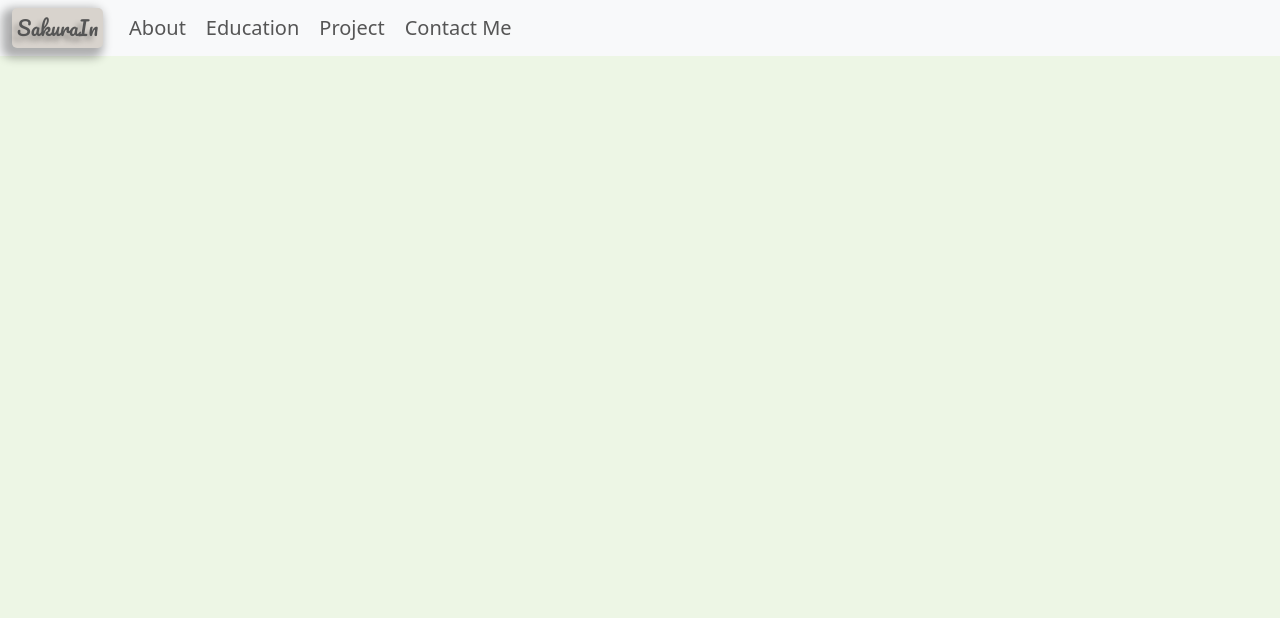
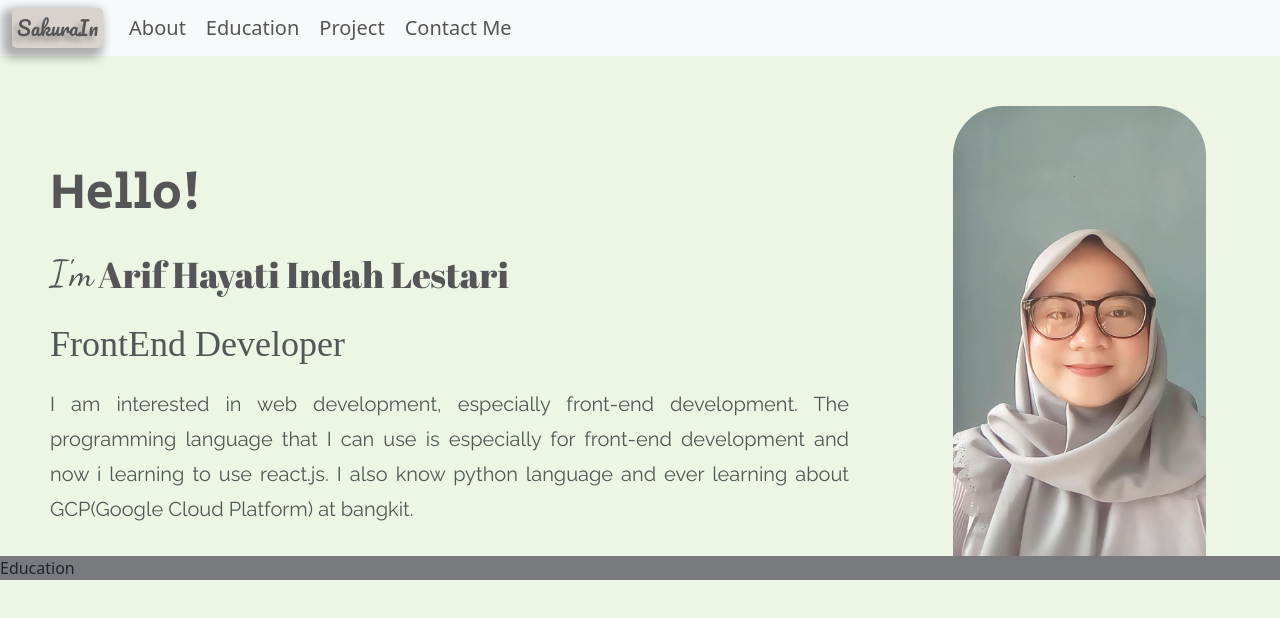
Before and after one commit to IndahSkr/profile_portfolio.github.io, a plain HTML site: page index.html in a window 1280 px wide. Drawn offline with nearby package versions, Linux system fonts and the light colour scheme; a web font is replaced by a local one.

Commit message:
add photo and about profile

```diff
--- a/index.html
+++ b/index.html
@@ -38,6 +38,23 @@
             </div>
         </div>
     </nav>
+    <div class="row konten">
+        <div class="col-md-9 desc">
+            <p class="hello">Hello!</p>
+            <div class="d-flex">
+                <p class="ftext">I'm </p>
+                &nbsp
+                <p class="stext">Arif Hayati Indah Lestari</p>
+            </div>
+            <p class="tjob">FrontEnd Developer</p>
+            <p class="about-text">I am interested in web development, especially front-end development. The programming language that I can use is especially for front-end development and now i learning to use react.js. I also know python language and ever learning about GCP(Google
+                Cloud Platform) at bangkit.</p>
+        </div>
+        <div class="col-md-3">
+            <img src="image/indah.jpg" alt="photo profile" class="image">
+        </div>
+    </div>
+    <div class="edu">Education</div>
 
 
 </body>
--- a/styles.css
+++ b/styles.css
@@ -1,12 +1,11 @@
-* {
+body {
     margin: 0;
-    padding: 0;
-    box-sizing: inherit;
 }
 
 html {
     scroll-behavior: smooth;
     background-color: #EDF6E5;
+    overflow: hidden;
 }
 
 
@@ -48,3 +47,57 @@ a {
     background-color: #D8D3CD;
     border-radius: 5px;
 }
+
+.image {
+    height: 450px;
+    /* width: 5px; */
+    border-radius: 50px 50px 0px 0px;
+    margin-right: 0;
+}
+
+.konten {
+    padding: 50px 50px 0 50px;
+    background-color: #EDF6E5;
+    color: #555555;
+    font-style: normal;
+    font-weight: normal;
+}
+
+.desc {
+    /* width: 400px; */
+    padding-top: 50px;
+}
+
+.about-text {
+    font-family: Raleway;
+    font-size: 20px;
+    text-align: justify;
+    margin-right: 80px;
+    line-height: 35px;
+    font-feature-settings: 'pnum' on, 'lnum' on;
+}
+
+.hello {
+    /* color: #555555; */
+    font-family: Secular One;
+    font-size: 50px;
+}
+
+.ftext {
+    font-family: Dancing Script;
+    font-size: 36px;
+}
+
+.stext {
+    font-family: Abril Fatface;
+    font-size: 36px;
+}
+
+.tjob {
+    font-family: Forum;
+    font-size: 36px;
+}
+
+.edu {
+    background-color: #797A7E;
+}
```
Also changed, not shown: image/indah.jpg (added).
